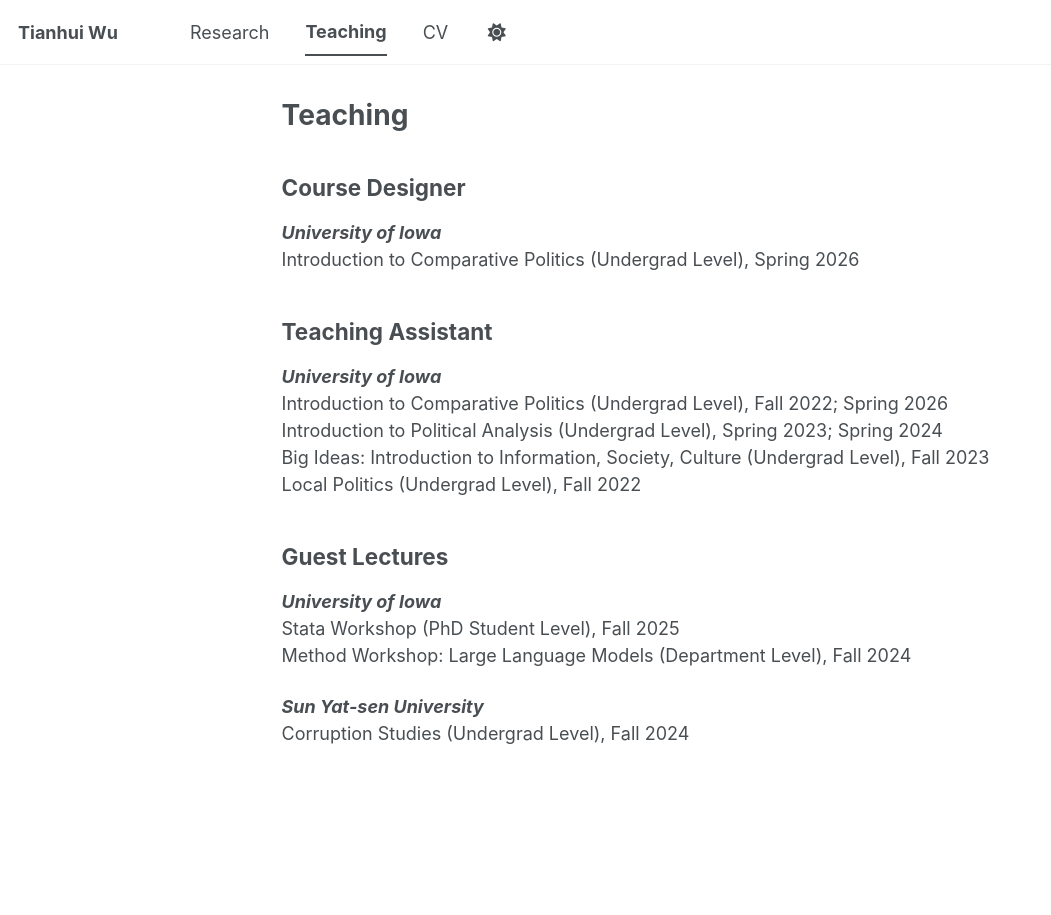
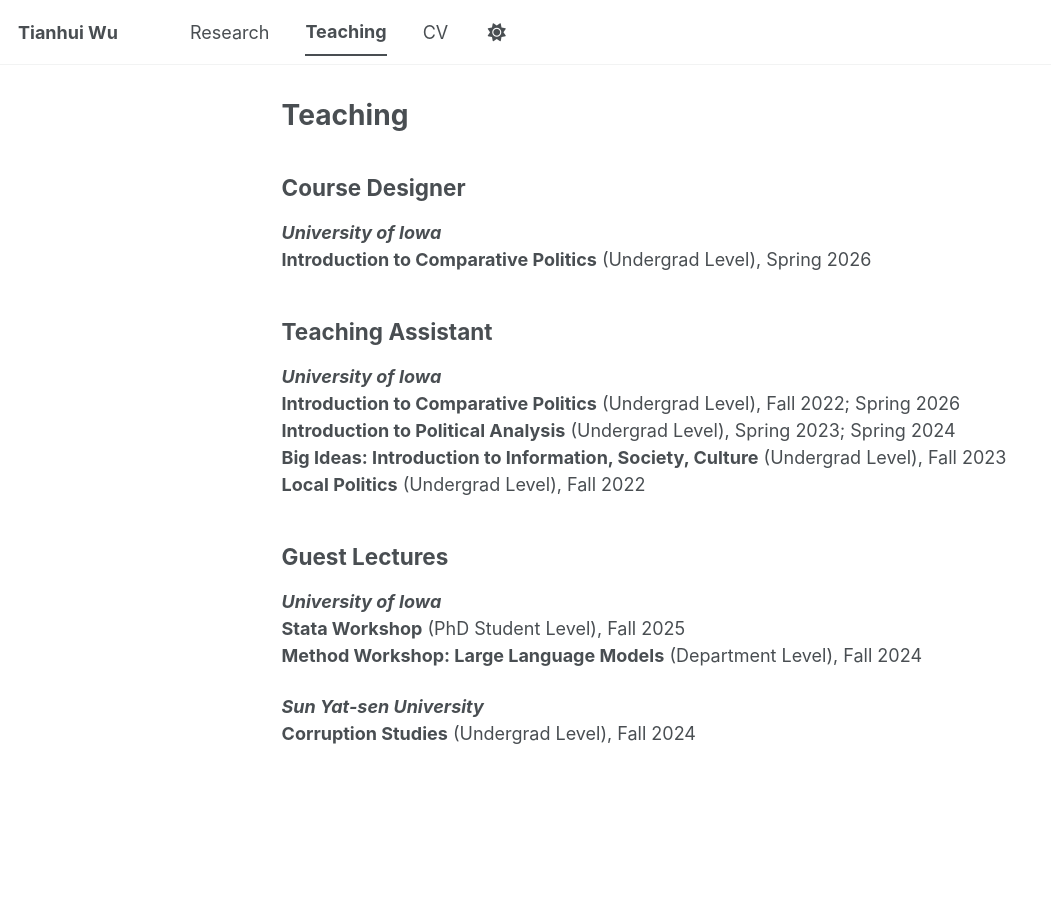
Before and after one commit to tianhuiwu/tianhuiwu.github.io, a Jekyll site: the page built from _pages/teaching.md, in a window 1280 px wide. Shown: the whole page, without its empty margins (0-1051 px from the left). Built offline with Jekyll 4.4.1, drawn with Linux system fonts in a browser that asks for light colours; a script bundle is joined from its source files by our own code; library files that are not in the unit come from our copies.

```diff
--- a/_pages/teaching.md
+++ b/_pages/teaching.md
@@ -7,19 +7,19 @@ author_profile: no
 
 ## Course Designer
 <strong>*University of Iowa*</strong><br>
-Introduction to Comparative Politics (Undergrad Level), Spring 2026<br>
+**Introduction to Comparative Politics** (Undergrad Level), Spring 2026<br>
 
 ## Teaching Assistant
 <strong>*University of Iowa*</strong><br>
-Introduction to Comparative Politics (Undergrad Level), Fall 2022; Spring 2026<br>
-Introduction to Political Analysis (Undergrad Level), Spring 2023; Spring 2024<br>
-Big Ideas: Introduction to Information, Society, Culture (Undergrad Level), Fall 2023<br>
-Local Politics (Undergrad Level), Fall 2022
+**Introduction to Comparative Politics** (Undergrad Level), Fall 2022; Spring 2026<br>
+**Introduction to Political Analysis** (Undergrad Level), Spring 2023; Spring 2024<br>
+**Big Ideas: Introduction to Information, Society, Culture** (Undergrad Level), Fall 2023<br>
+**Local Politics** (Undergrad Level), Fall 2022
 
 ## Guest Lectures
 <strong>*University of Iowa*</strong><br>
-Stata Workshop (PhD Student Level), Fall 2025<br>
-Method Workshop: Large Language Models (Department Level), Fall 2024
+**Stata Workshop** (PhD Student Level), Fall 2025<br>
+**Method Workshop: Large Language Models** (Department Level), Fall 2024
 
 <strong>*Sun Yat-sen University*</strong><br>
-Corruption Studies (Undergrad Level), Fall 2024
+**Corruption Studies** (Undergrad Level), Fall 2024
```
